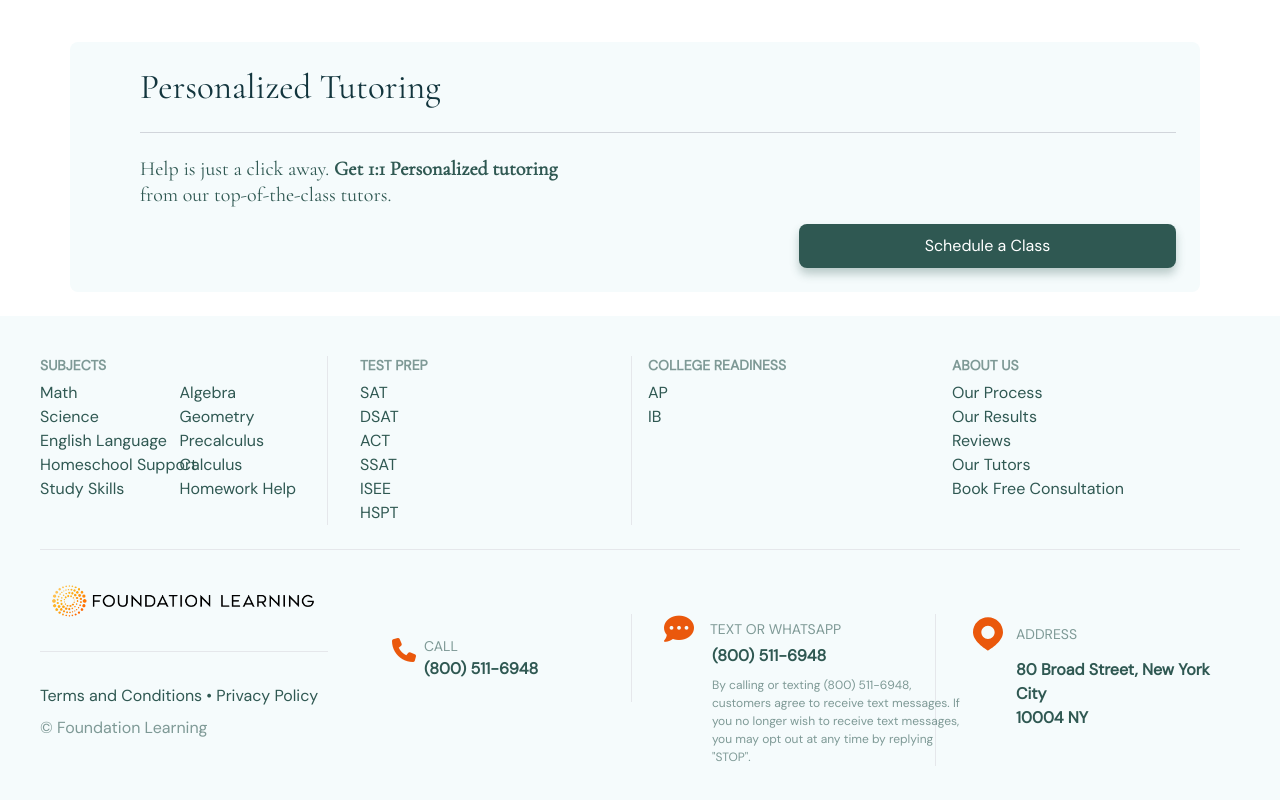
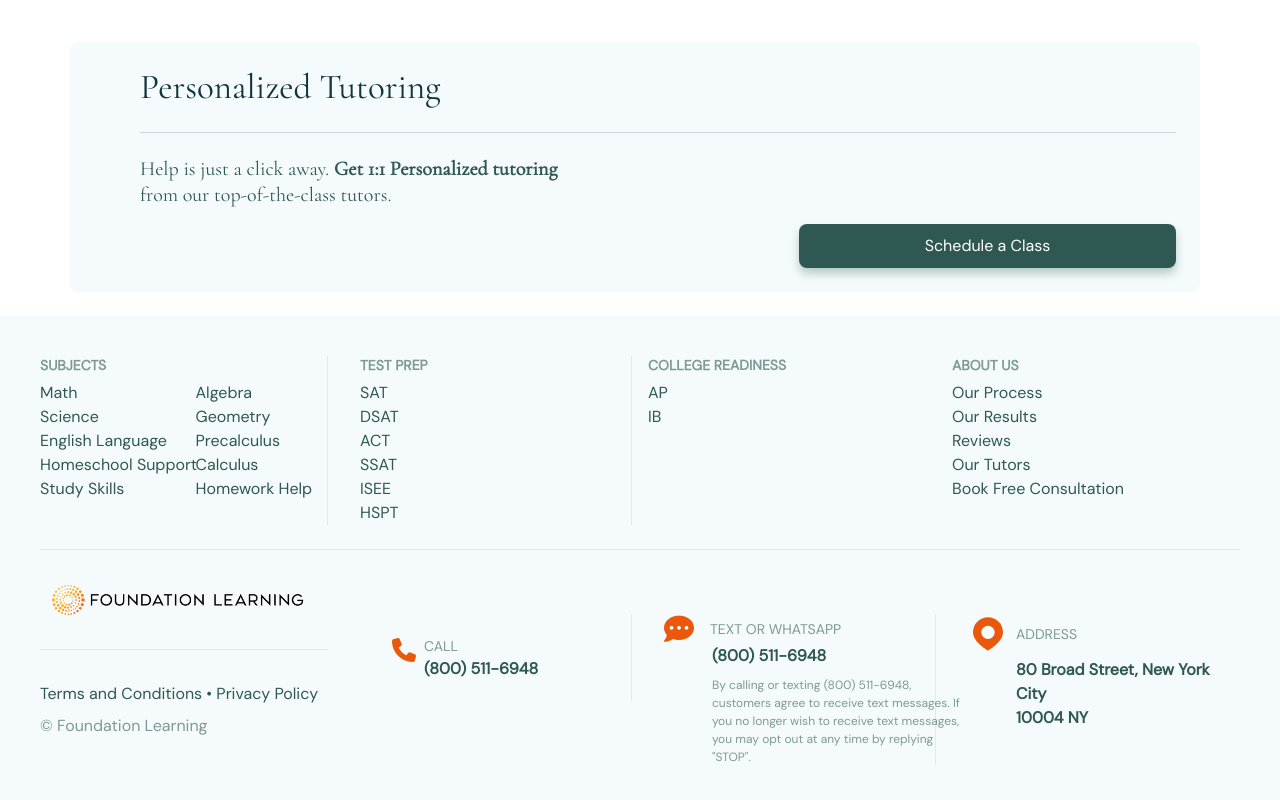
Before and after one commit to pulakkar333/Foundation_learning, a Next.js app: page / in a window 1280 px wide. Shown: the part 1863-2663 px from the top of the page. Built offline with nearby package versions, Linux system fonts and the light colour scheme.

Commit message:
redesign

```diff
--- a/src/components/footer.tsx
+++ b/src/components/footer.tsx
@@ -29,7 +29,7 @@
             SUBJECTS
           </h3>
 
-          <div className="grid grid-cols-2 gap-2">
+          <div className="grid grid-cols-2 gap-[40px]">
             <ul className="w-[200px] text-[#2F5852] text-[16px] font-dm-sans font-[16px] leading-normal">
               <li>Math</li>
               <li>Science</li>
@@ -150,8 +150,8 @@
             className="mr-auto"
             src="/logo/logo.png"
             alt="Foundation Learning"
-            width={300}
-            height={40}
+            width={276.818}
+            height={35}
           />
           <div className="mt-6 border-t pt-6 text-center text-sm"></div>
           <p className="mt-2 text-[#2F5852] text-[16px] font-dm-sans font-normal leading-normal">
```
